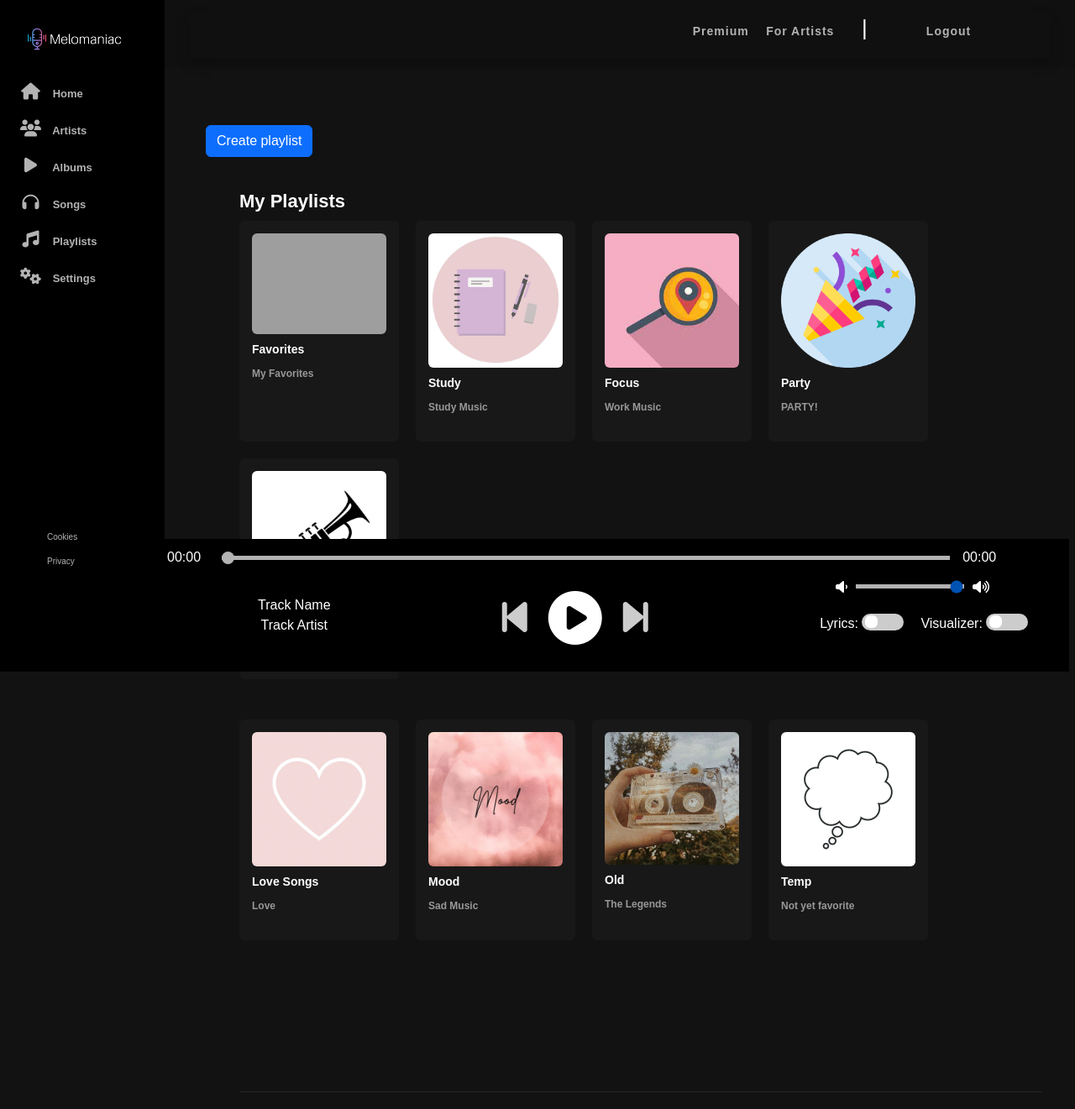
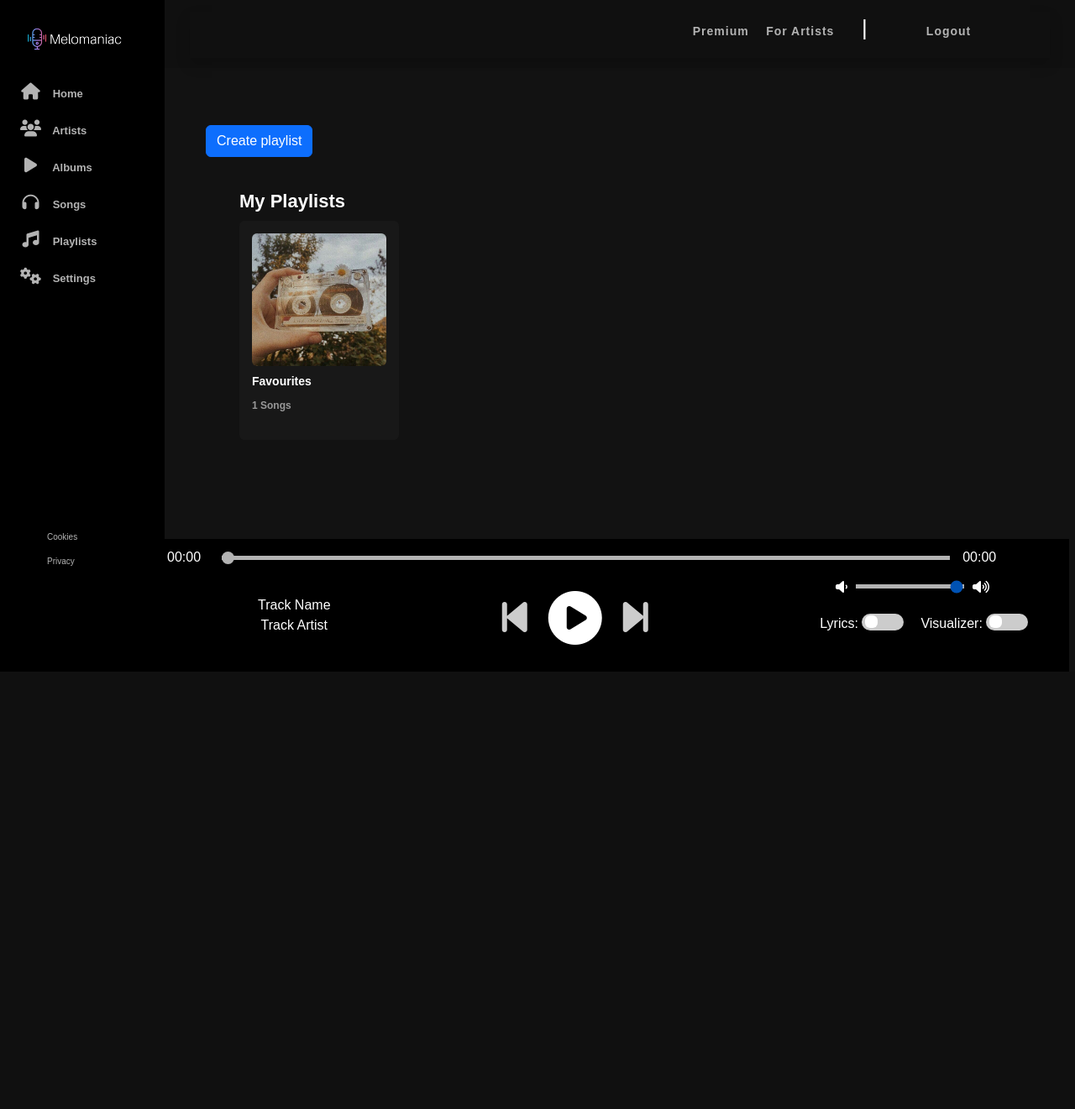
Before and after one commit to Kajanan02/music-web, a PHP site: page /music-web/user-playlists.php in a window 1280 px wide. Shown: the whole page at 84% size. After the commit the page ends 800 px from the top, so only its background shows below. Run offline with PHP 8.4, Linux system fonts and the light colour scheme; the visitor is signed in with stand-in values (Sample User, id 1); data comes from the database, SQL or seed files in the repository; some libraries are stand-ins or nearby versions; grey boxes are pictures that could not be loaded.

Commit message:
User playlists

```diff
--- a/js/audio-player.js
+++ b/js/audio-player.js
@@ -88,6 +88,31 @@ function playRandom(){
         }
     }
     xhr.open("GET", "./scripts/process-song.php?play_rand=1");
+    xhr.send();
+}
+
+function playPlaylist(listener_id, playlist_name){
+    var xhr = new XMLHttpRequest();
+    xhr.onreadystatechange = function(){
+        if(this.readyState == 4 && this.status == 200){
+            var obj = JSON.parse(this.responseText);
+            for(i=0; i<obj.length; i++){
+                var array = {
+                    name: obj[i][0],
+                    artist: obj[i][1],
+                    image: "./"+obj[i][2],
+                    artistArt: "./"+obj[i][3],
+                    path: "./"+obj[i][4],
+                    lyrics: "./"+obj[i][5]
+                };
+                track_list.push(array);
+            }
+
+            loadTrack(track_index);
+            playPauseTrack();
+        }
+    }
+    xhr.open("GET", "./scripts/process-playlist.php?listener_id="+ listener_id + "&playlist_name=" + playlist_name);
     xhr.send();
 }
 
--- a/user-playlists.php
+++ b/user-playlists.php
@@ -1,5 +1,12 @@
 <?php
     session_start();
+
+    require_once "./classes/db-connector.php";
+    use classes\DBConnector;
+
+    if(!isset($_SESSION["listener_id"])){
+        header("Location: user-login.php");
+    }
 ?>
 
 <!DOCTYPE html>
@@ -76,25 +83,62 @@ session_start();
         <div class="modal-dialog modal-lg">
             <div class="modal-content">
                 <div class="modal-header">
-                    <h1 class="modal-title fs-5" id="exampleModalLabel">Create playlist</h1>
+                    <h1 class="modal-title fs-5" id="exampleModalLabel">Create Playlist</h1>
                     <button type="button" class="btn-close" data-bs-dismiss="modal" aria-label="Close"></button>
                 </div>
+
+                <form method="POST" action="./scripts/process-playlist.php">
                     <div class="modal-body">
+                        <input type="hidden" name="listener_id" value="<?php echo $_SESSION["listener_id"] ?>"/>
                         <div class="row">
                             <div class="col-md-6 mb-3">
-                            <label for="exampleFormControlInput1" class="form-label text-dark">Playlist Name</label>
-                            <input type="email" class="form-control" id="exampleFormControlInput1" placeholder="Playlist Name">
+                                <?php
+                                    $con = DBConnector::getConnection();
+                                    $query1 = "SELECT DISTINCT playlist_name FROM playlist WHERE listener_id=?";
+                                    $pstmt1 = $con->prepare($query1);
+                                    $pstmt1->bindValue(1, $_SESSION["listener_id"]);
+                                    $pstmt1->execute();
+                                    $result1 = $pstmt1->fetchAll(PDO::FETCH_NUM);
+                                ?>
+
+                                <label for="playlist_name" class="form-label text-dark">Playlist Name</label>
+                                <input list="playlists" name="playlist_name" id="playlist_name" class="form-control" placeholder="Playlist Name">
+                                <datalist id="playlists">
+                                    <?php
+                                        foreach($result1 as $r){
+                                            ?>
+                                            <option value="<?php echo $r[0] ?>"></option>
+                                            <?php
+                                        }
+                                    ?>
+                                </datalist>
                             </div>
                             <div class="col-md-6 mb-3">
-                            <label for="exampleFormControlInput3" class="form-label text-dark">Song</label>
-                            <input type="email" class="form-control" id="exampleFormControlInput3" placeholder="Song">
+                                <label for="song" class="form-label text-dark">Song</label>
+
+                                <?php
+                                    $query2 = "SELECT song.song_id, song.song_name, artist.artist_name FROM song, artist WHERE song.artist_id = artist.artist_id";
+                                    $pstmt2 = $con->prepare($query2);
+                                    $pstmt2->execute();
+                                    $result2 = $pstmt2->fetchAll(PDO::FETCH_NUM);
+                                ?>
+                                <select name="song" id="song" class="form-control">
+                                    <?php
+                                        foreach($result2 as $r){
+                                            ?>
+                                            <option value="<?php echo $r[0]?>"><?php echo $r[1] . " by " . $r[2]?></option>
+                                            <?php
+                                        }
+                                    ?>
+                                </select>
                             </div>
                         </div>
                     </div>
                     <div class="modal-footer">
                         <button type="button" class="btn btn-secondary" data-bs-dismiss="modal">Close</button>
-                    <button type="button" class="btn btn-primary">Save changes</button>
+                        <input type="submit" class="btn btn-primary" name="save" value="Save"/>
                     </div>
+                </form>
             </div>
         </div>
     </div>
@@ -105,90 +149,26 @@ session_start();
         <div class="melomaniac-playlists">
             <h2>My Playlists</h2>
             <div class="list">
+                <?php
+                    $query3 = "SELECT DISTINCT playlist_name, COUNT(playlist_name) FROM playlist WHERE listener_id=? GROUP BY playlist_name";
+                    $pstmt3 = $con->prepare($query3);
+                    $pstmt3->bindValue(1, $_SESSION["listener_id"]);
+                    $pstmt3->execute();
+                    $result = $pstmt3->fetchAll(PDO::FETCH_BOTH);
+
+                    foreach($result as $r){
+                        ?>
                         <div class="item">
-                    <img src="assets/album-art/Divide.png" />
-                    <div class="play" onclick="playPauseTrack()">
+                            <img src="./assets/playlists/old.jpeg" />
+                            <div class="play" onclick="playPlaylist('<?php echo $_SESSION['listener_id']?>','<?php echo $r['playlist_name'] ?>')">
                                 <span class="fa fa-play"></span>
                             </div>
-                    <h4>Favorites</h4>
-                    <p>My Favorites</p>
+                            <h4><?php echo $r["playlist_name"] ?></h4>
+                            <p><?php echo  $r[1] ." Songs" ?></p>
                         </div>
-
-                <div class="item">
-                    <img src="assets/playlists/study.jpeg" />
-                    <div class="play">
-                        <span class="fa fa-play"></span>
-                    </div>
-                    <h4>Study</h4>
-                    <p>Study Music</p>
-                </div>
-
-                <div class="item">
-                    <img src="assets/playlists/focus.jpeg" />
-                    <div class="play">
-                        <span class="fa fa-play"></span>
-                    </div>
-                    <h4>Focus</h4>
-                    <p>Work Music</p>
-                </div>
-
-                <div class="item">
-                    <img src="assets/playlists/party.png" />
-                    <div class="play">
-                        <span class="fa fa-play"></span>
-                    </div>
-                    <h4>Party</h4>
-                    <p>PARTY!</p>
-                </div>
-
-                <div class="item">
-                    <img src="assets/playlists/instrumental.jpeg" />
-                    <div class="play">
-                        <span class="fa fa-play"></span>
-                    </div>
-                    <h4>Instrumental</h4>
-                    <p>Instrumental</p>
-                </div>
-            </div>
-
-            <br><br>
-
-            <div class="list">
-                <div class="item">
-                    <img src="assets/playlists/love.jpeg" />
-                    <div class="play">
-                        <span class="fa fa-play"></span>
-                    </div>
-                    <h4>Love Songs</h4>
-                    <p>Love</p>
-                </div>
-
-                <div class="item">
-                    <img src="assets/playlists/mood.jpeg" />
-                    <div class="play">
-                        <span class="fa fa-play"></span>
-                    </div>
-                    <h4>Mood</h4>
-                    <p>Sad Music</p>
-                </div>
-
-                <div class="item">
-                    <img src="assets/playlists/old.jpeg" />
-                    <div class="play">
-                        <span class="fa fa-play"></span>
-                    </div>
-                    <h4>Old</h4>
-                    <p>The Legends</p>
-                </div>
-
-                <div class="item">
-                    <img src="assets/playlists/temp.jpeg" />
-                    <div class="play">
-                        <span class="fa fa-play"></span>
-                    </div>
-                    <h4>Temp</h4>
-                    <p>Not yet favorite</p>
-                </div>
+                        <?php
+                    }
+                ?>
             </div>
 
             <div style="margin-bottom: 180px;"></div>
```
Also changed, not shown: classes/song.php (+35 -0 lines), scripts/process-playlist.php (added, +29 -0 lines). Lines whose indentation alone changed are shown as unchanged.
